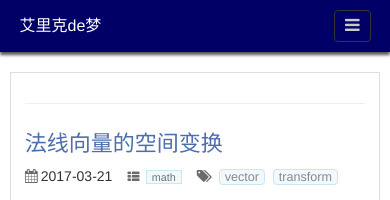
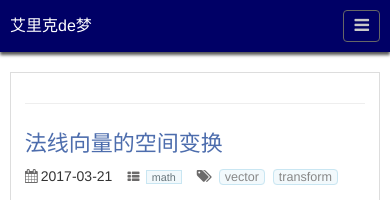
Before and after one commit to pyericz/blog, a Jekyll site: the page built from index.html, in a window 390 px wide. Shown: the top 200 px of the page. Built offline with Jekyll 4.4.1, drawn with Linux system fonts in a browser that asks for light colours; the list of posts is cut into pages by our own code; comment, search, counter and statistics services are not loaded.

Commit message:
下拉按钮样式更新

```diff
--- a/_sass/_header.scss
+++ b/_sass/_header.scss
@@ -100,13 +100,14 @@
         height: 52px;
         margin-bottom: 15px;
         .wrapper {
-            width: 90%;
+            width: 100%;
             margin: 0 auto;
             line-height: 52px;
             position: relative;
             z-index: 101;
             .brand {
                 font-size: 16px;
+                margin-left: 10px;
             }
             small {
                 margin-left: 10px;
@@ -116,11 +117,11 @@
                 display: inline-block;
                 position: absolute;
                 z-index: -102;
-                right: 0;
+                right: 10px;
                 top:10px;
                 padding: 5px 10px;
                 background: #006;
-                border: 1px solid #333;
+                border: 1px solid #666;
                 border-radius: 4px;
                 color: #c9c9c9;
                 font-size: 17px;
@@ -140,7 +141,7 @@
                 position: absolute;
                 z-index: 100;
                 right:0;
-                top:62px;
+                top:52px;
                 width: 100%;
                 text-align: left;
 
@@ -156,10 +157,11 @@
                     li {
                         font-size: 14px;
                         display: block;
-                        border-bottom: 1px solid #333;
+                        border-bottom: 1px solid #666;
                         a {
                             display: block;
                             padding: 0 10px;
+                            padding-left: 20px;
                             height: 40px;
                             line-height: 40px;
                         }
--- a/js/main.js
+++ b/js/main.js
@@ -21,10 +21,10 @@
                 menuBtn.classList.add('active')
             }
         }
-        // document.querySelector('body').addEventListener('click', function() {
-        //     nav.classList.remove('nav-show')
-        //     menuBtn.classList.remove('active')
-        // })
+        document.querySelector('body').addEventListener('click', function() {
+            nav.classList.remove('nav-show')
+            menuBtn.classList.remove('active')
+        })
 
     }
 }());
```
